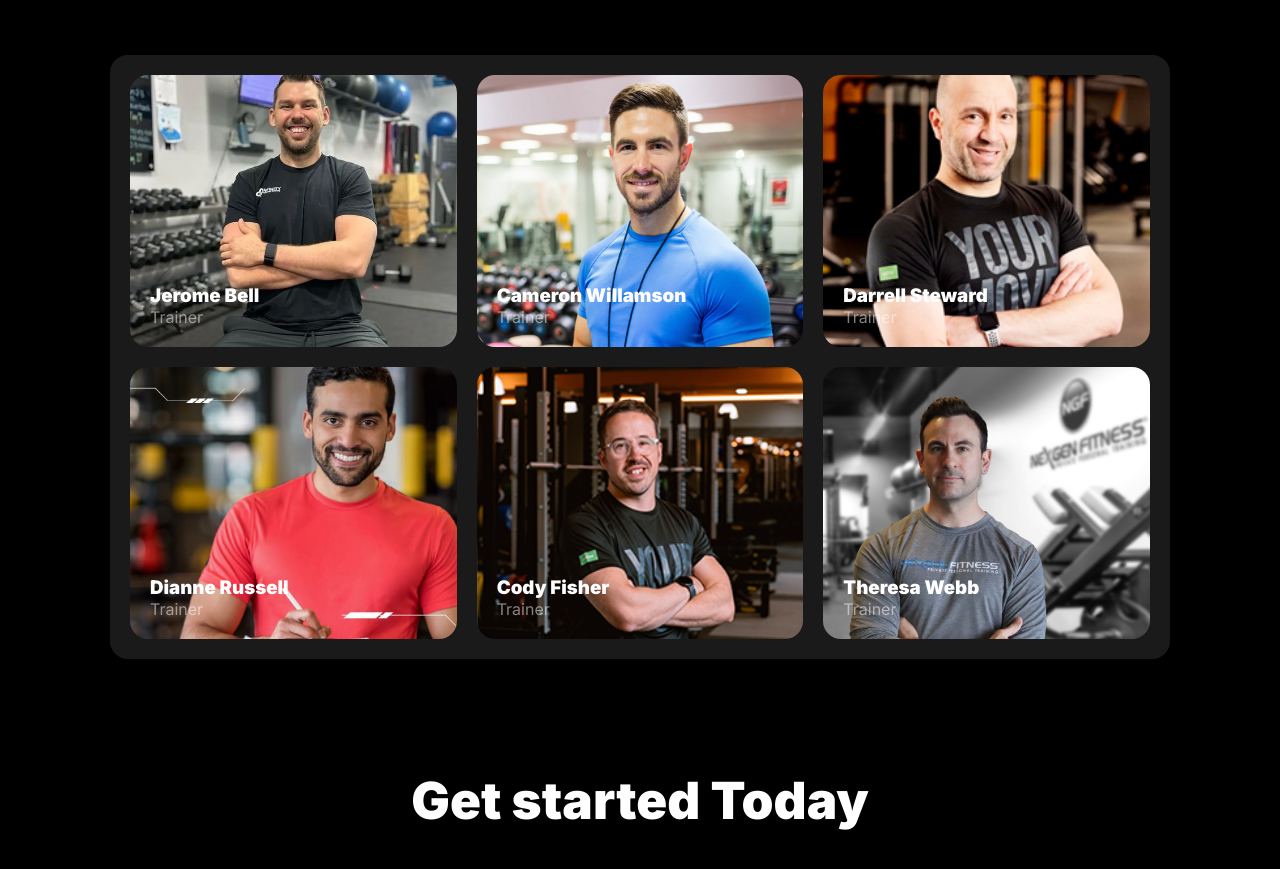
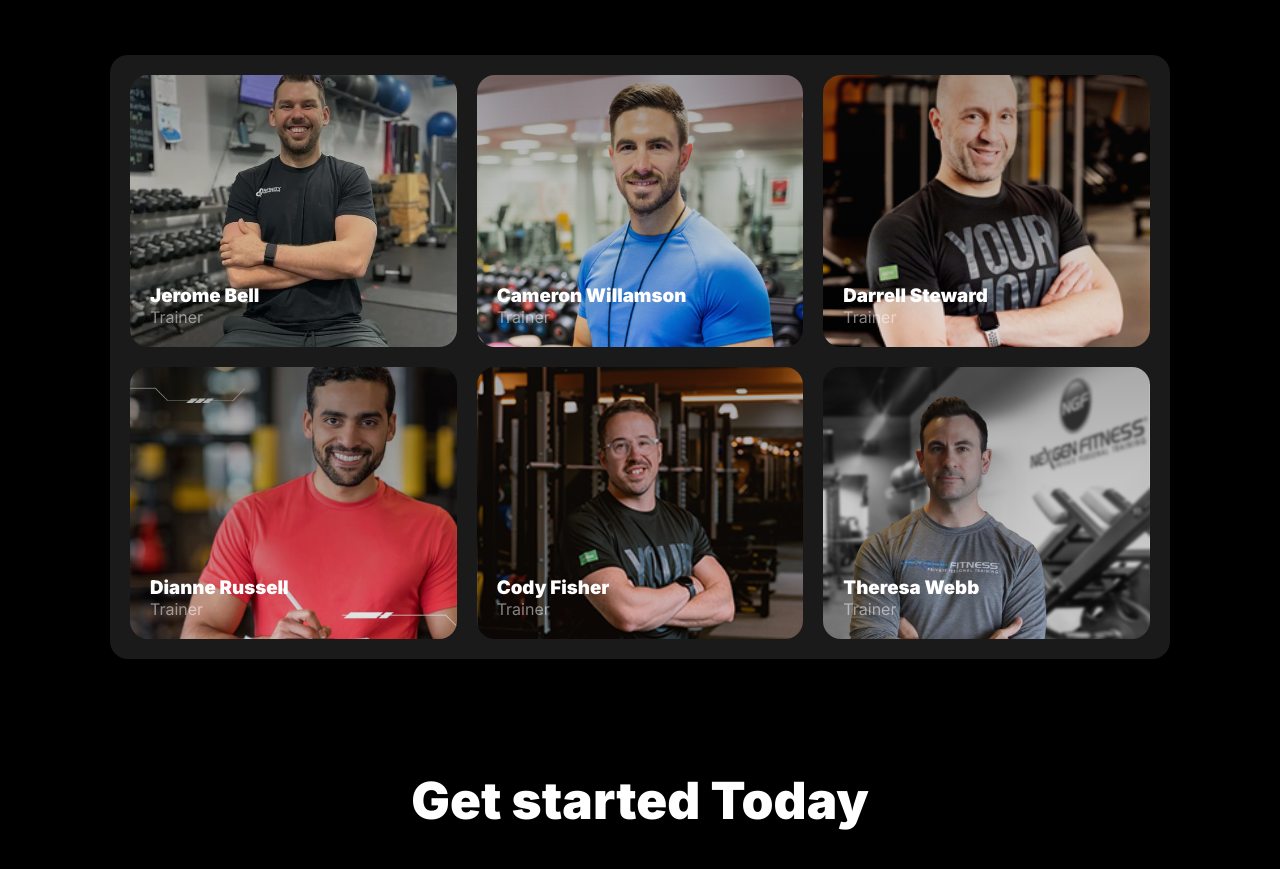
Before and after one commit to mridularodoshi/fitness-club-website-B10A2, a plain HTML site: page index.html in a window 1280 px wide. Shown: the part 2768-3637 px from the top of the page. Drawn offline with Linux system fonts and the light colour scheme; a web font is replaced by a local one.

Commit message:
added gradient to bg image in team section

```diff
--- a/styles/responsive.css
+++ b/styles/responsive.css
@@ -15,6 +15,7 @@
     /* banner */
     .banner{
         flex-direction: column;
+        gap: 48px;
     }
     #join-btn-small{
         display: block;
@@ -56,6 +57,9 @@
     }
 
     /* change your habits section */
+    .change-habits{
+        margin-top: 0;
+    }
     .habit-cards-container {
         grid-template-columns: repeat(1,1fr);
     }
--- a/styles/style.css
+++ b/styles/style.css
@@ -502,49 +502,43 @@ td{
 }
 
 .team>:nth-child(1) {
-    /* background: linear-gradient(180deg,
-            rgba(16, 16, 16, 0.416)-20%, rgba(16, 16, 16, 0.114) 90%); */
-    background-image: url(../images/trainer1.png);
+    background-image:linear-gradient(180deg,
+    rgba(16, 16, 16, 0.416)-20%, rgba(16, 16, 16, 0.114) 90%), url(../images/trainer1.png);
     background-position: center;
     background-size: cover;
 }
 
 .team>:nth-child(2) {
-    /* background: linear-gradient(180deg,
-            rgba(16, 16, 16, 0.416)-20%, rgba(16, 16, 16, 0.114) 90%); */
-    background-image: url(../images/trainer2.png);
+    background-image:linear-gradient(180deg,
+    rgba(16, 16, 16, 0.416)-20%, rgba(16, 16, 16, 0.114) 90%), url(../images/trainer2.png);
     background-position: center;
     background-size: cover;
 }
 
 .team>:nth-child(3) {
-    /* background: linear-gradient(180deg,
-            rgba(16, 16, 16, 0.416)-20%, rgba(16, 16, 16, 0.114) 90%); */
-    background-image: url(../images/trainer3.png);
+    background-image:linear-gradient(180deg,
+    rgba(16, 16, 16, 0.416)-20%, rgba(16, 16, 16, 0.114) 90%), url(../images/trainer3.png);
     background-position: center;
     background-size: cover;
 }
 
 .team>:nth-child(4) {
-    /* background: linear-gradient(180deg,
-            rgba(16, 16, 16, 0.416)-20%, rgba(16, 16, 16, 0.114) 90%); */
-    background-image: url(../images/trainer4.png);
+    background-image:linear-gradient(180deg,
+    rgba(16, 16, 16, 0.416)-20%, rgba(16, 16, 16, 0.114) 90%), url(../images/trainer4.png);
     background-position: center;
     background-size: cover;
 }
 
 .team>:nth-child(5) {
-    /* background: linear-gradient(180deg,
-            rgba(16, 16, 16, 0.416)-20%, rgba(16, 16, 16, 0.114) 90%); */
-    background-image: url(../images/trainer5.png);
+    background-image:linear-gradient(180deg,
+    rgba(16, 16, 16, 0.416)-20%, rgba(16, 16, 16, 0.114) 90%), url(../images/trainer5.png);
     background-position: center;
     background-size: cover;
 }
 
 .team>:nth-child(6) {
-    /* background: linear-gradient(180deg,
-            rgba(16, 16, 16, 0.416)-20%, rgba(16, 16, 16, 0.114) 90%); */
-    background-image: url(../images/trainer6.png);
+    background-image:linear-gradient(180deg,
+    rgba(16, 16, 16, 0.416)-20%, rgba(16, 16, 16, 0.114) 90%), url(../images/trainer6.png);
     background-position: center;
     background-size: cover;
 }
```
